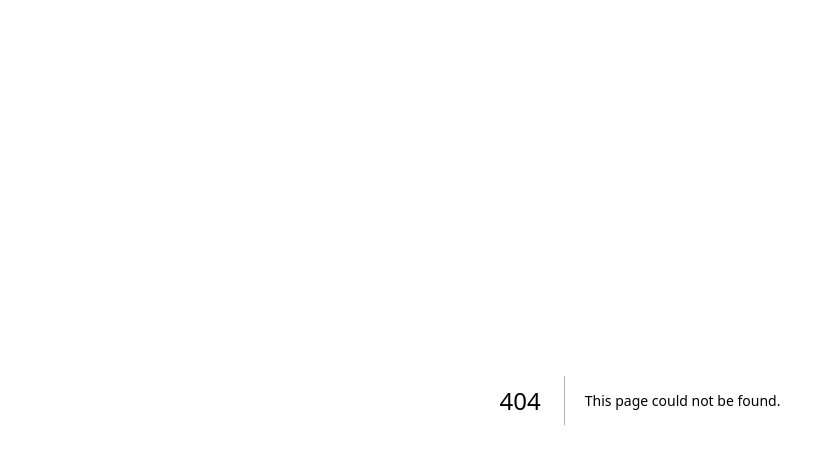
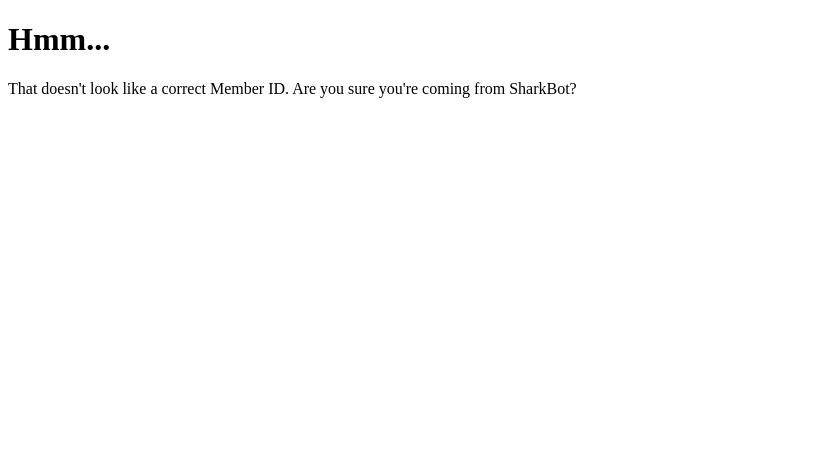
Before and after one commit to ChaosCantrip/SharkBotOnline, a Next.js app: page /bungie_auth/discord/1 in a window 1280 px wide. Before the commit this address had no page. Shown: the top 464 px of the page, without its empty margins (0-835 px from the left). Built offline with nearby package versions, Linux system fonts and the light colour scheme.

Commit message:
Added /bungie_auth/discord/[id]

```diff
--- /dev/null
+++ b/src/app/bungie_auth/discord/[id]/page.js
@@ -0,0 +1,24 @@
+import Link from "next/link";
+
+export default function AuthPage({ params }){
+    if (!isNaN(params.id) && params.id.length === 18){
+        const target = `https://www.bungie.net/en/oauth/authorize?client_id=${process.env.BUNGIE_CLIENT_ID}&response_type=code&state=${params.id}`
+        return (
+            <div>
+                <h1>Bungie.Net Authorization</h1>
+                <div>
+                    <p>Click <Link href={target}>Here</Link> to authorize SharkBot with Bungie.Net</p>
+                </div>
+            </div>
+        )
+    } else {
+        return (
+            <div>
+                <h1>Hmm...</h1>
+                <div>
+                    <p>That doesn't look like a correct Member ID. Are you sure you're coming from SharkBot?</p>
+                </div>
+            </div>
+        )
+    }
+}
```
